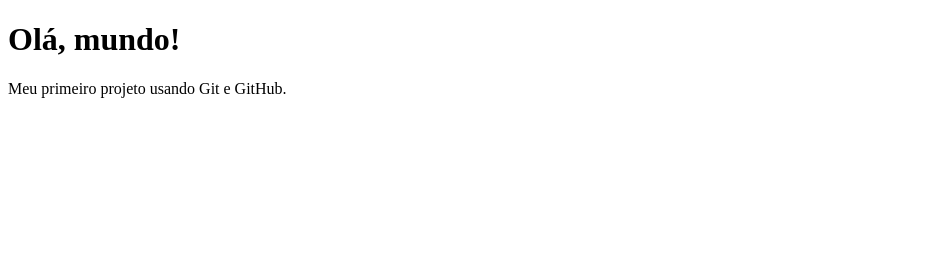
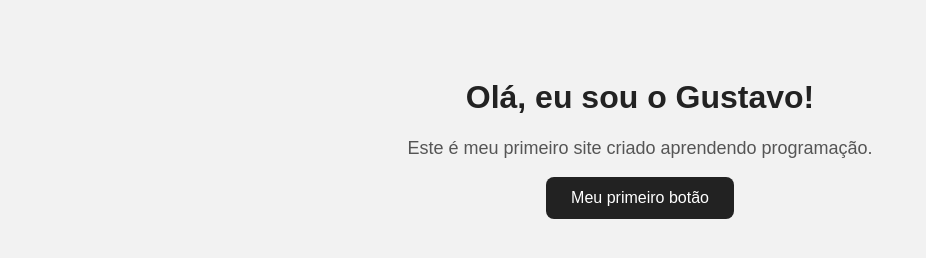
Before and after one commit to gustavolopesgl327-spec/meu-primeiro-projeto, a plain HTML site: page index.html in a window 1280 px wide. Shown: the whole page, without its empty margins (0-926 px from the left). Drawn offline with Linux system fonts and the light colour scheme.

Commit message:
Update index.html

```diff
--- a/index.html
+++ b/index.html
@@ -2,10 +2,44 @@
 <html lang="pt-BR">
 <head>
     <meta charset="UTF-8">
-    <title>Meu Primeiro Projeto</title>
+    <meta name="viewport" content="width=device-width, initial-scale=1.0">
+    <title>Meu Primeiro Site</title>
+
+    <style>
+        body {
+            font-family: Arial, sans-serif;
+            text-align: center;
+            background: #f2f2f2;
+            padding: 50px;
+        }
+
+        h1 {
+            color: #222;
+        }
+
+        p {
+            font-size: 18px;
+            color: #555;
+        }
+
+        button {
+            background: #222;
+            color: white;
+            padding: 12px 25px;
+            border: none;
+            border-radius: 8px;
+            font-size: 16px;
+        }
+    </style>
 </head>
+
 <body>
-    <h1>Olá, mundo!</h1>
-    <p>Meu primeiro projeto usando Git e GitHub.</p>
+
+    <h1>Olá, eu sou o Gustavo!</h1>
+
+    <p>Este é meu primeiro site criado aprendendo programação.</p>
+
+    <button>Meu primeiro botão</button>
+
 </body>
 </html>
```
